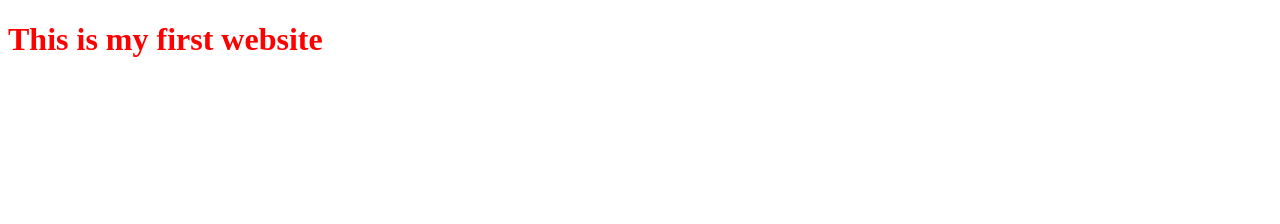
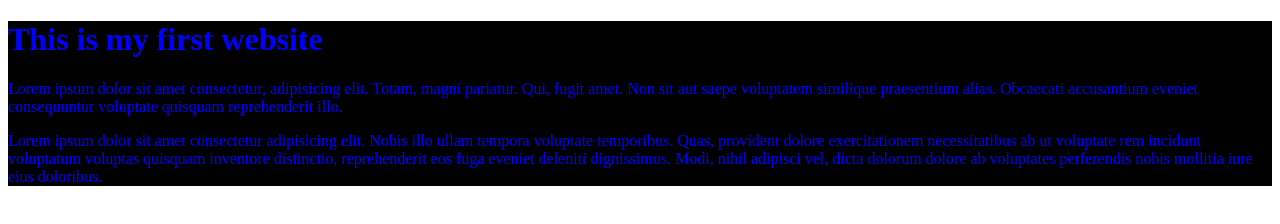
Before and after one commit to adhikarisunil/CSS_COURSE, a plain HTML site: page Chapter 1/insex.html in a window 1280 px wide. Drawn offline with Linux system fonts and the light colour scheme.

Commit message:
update chapter 1

```diff
--- a/Chapter 1/insex.html
+++ b/Chapter 1/insex.html
@@ -5,13 +5,30 @@
     <meta name="viewport" content="width=device-width, initial-scale=1.0">
     <title>CSS |Chapter 1</title>
     <style>
-        h1{
+        .container{
+            background-color: black;
+            color: white;
+        }
+
+        h1, p, q{
+            color: blue;
+        }
+
+        /* *{
+            margin: 0;
+            padding: 0;
+        } */
+
+        /* h1{
             color: red;
-        }
+            background-color: aqua;
+        } */
     </style>
 </head>
-<body>
+<body><div class="container">
     <h1>This is my first website</h1>
-
+    <p>Lorem ipsum dolor sit amet consectetur, adipisicing elit. Totam, magni pariatur. Qui, fugit amet. Non sit aut saepe voluptatem similique praesentium alias. Obcaecati accusantium eveniet consequuntur voluptate quisquam reprehenderit illo.</p>
+    <p>Lorem ipsum dolor sit amet consectetur adipisicing elit. Nobis illo ullam tempora voluptate temporibus. Quas, provident dolore exercitationem necessitatibus ab ut voluptate rem incidunt voluptatum voluptas quisquam inventore distinctio, reprehenderit eos fuga eveniet deleniti dignissimos. Modi, nihil adipisci vel, dicta dolorum dolore ab voluptates perferendis nobis mollitia iure eius doloribus.</p>
+    </div>
 </body>
 </html>
```
Also changed, not shown: Chapter 2/index.html (added).
